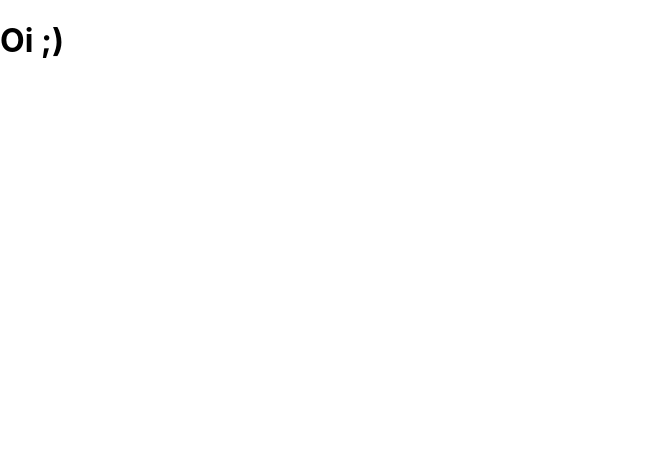
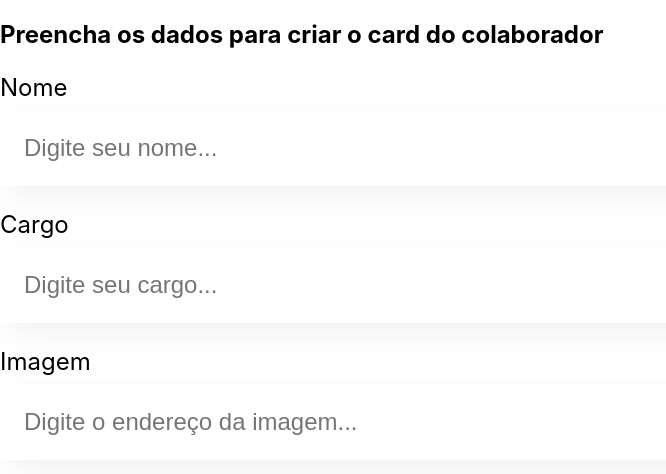
Before and after one commit to HenrithanN/organo-react, a React (Create React App) app: page / in a window 1280 px wide. Shown: the top 474 px of the page, without its empty margins (0-666 px from the left). Built offline with nearby package versions, Linux system fonts and the light colour scheme; the HTML template or start-up script is replaced by a standard one.

Commit message:
<feat> ciação do componente de input de texto

```diff
--- a/src/App.js
+++ b/src/App.js
@@ -1,8 +1,15 @@
+import TextInput from "./components/TextInput";
 
 function App() {
   return (
     <div>
-      <h1>Oi ;)</h1>
+      <form>
+        <h2>Preencha os dados para criar o card do colaborador</h2>
+
+        <TextInput label="Nome" placeholder="Digite seu nome" />
+        <TextInput label="Cargo" placeholder="Digite seu cargo" />
+        <TextInput label="Imagem" placeholder="Digite o endereço da imagem" />
+      </form>
     </div>
   );
 }
--- /dev/null
+++ b/src/components/TextInput/TextInput.css
@@ -0,0 +1,19 @@
+.text-input {
+    margin: 24px 0;
+}
+
+.text-input label {
+    display: block;
+    margin-bottom: 8px;
+    font-size: 24px;
+}
+
+.text-input input {
+    background-color: #FFF;
+    box-shadow: 10px 10px 30px rgba(0, 0, 0, 0.06);
+    width: 100%;
+    border: none;
+    font-size: 24px;
+    padding: 24px;
+    box-sizing: border-box;
+}
--- /dev/null
+++ b/src/components/TextInput/index.jsx
@@ -0,0 +1,17 @@
+import './TextInput.css'
+
+const TextInput = (props) => {
+
+    const placeholderModificada = `${props.placeholder}...`
+
+    return (
+        <div className="text-input">
+            <label>
+                {props.label}
+            </label>
+            <input placeholder={placeholderModificada}/>
+        </div>
+    )
+}
+
+export default TextInput
```
